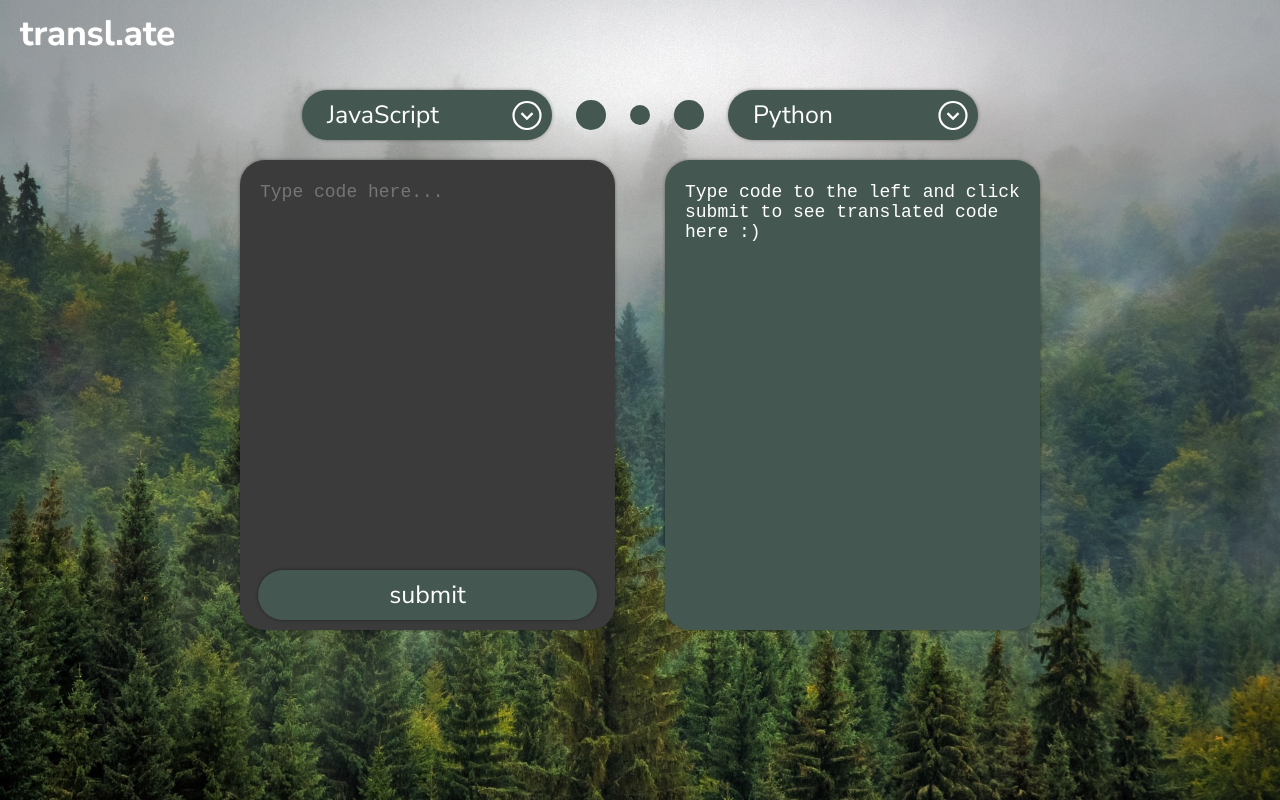
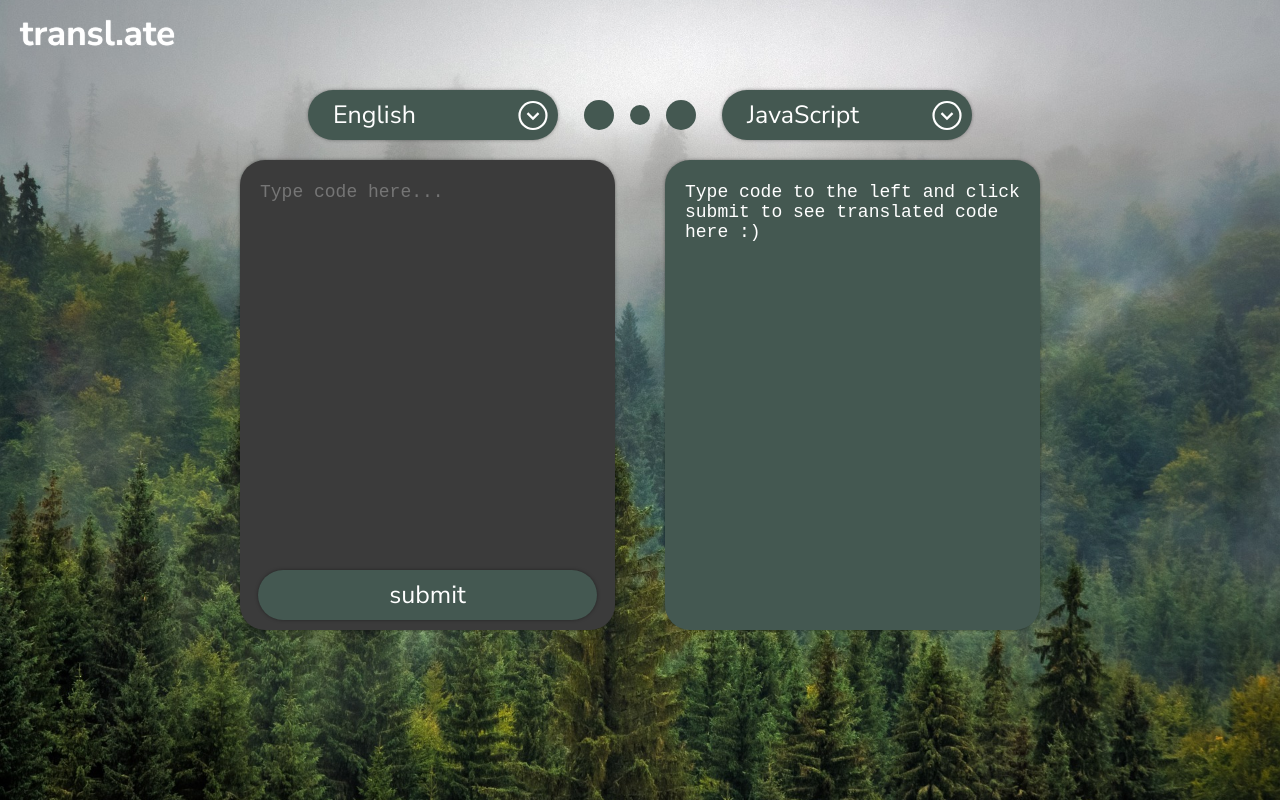
Before and after one commit to mickrueg/transl.ate, a React (Create React App) app: page /app in a window 1280 px wide. Built offline with nearby package versions, Linux system fonts and the light colour scheme.

Commit message:
Set initial language to english and improved focus on submit button

```diff
--- a/src/App.js
+++ b/src/App.js
@@ -14,10 +14,10 @@ function App() {
 
   const [overlay, setOverlay] = useState("");
   const [titlePosition, setTitlePosition] = useState("center");
-  const [fromLanguage,setFromLanguage] = useState("JavaScript");
+  const [fromLanguage,setFromLanguage] = useState("English");
   const [fromInput,setFromInput] = useState("");
   const [fromOpen,setFromOpen] = useState(false)
-  const [toLanguage,setToLanguage] = useState("Python");
+  const [toLanguage,setToLanguage] = useState("JavaScript");
   const [toInput,setToInput] = useState("Type code to the left and click submit to see translated code here :)");
   const [toOpen,setToOpen] = useState(false)
 
@@ -37,7 +37,6 @@ function App() {
         <Routes>
           <Route path="/*" element={<LandingPage />} />
           <Route path="/app" element={<Application />} />
-
         </Routes>
         <Title position={titlePosition}/>
       </AppContext.Provider>
--- a/src/Components/Application/Application.css
+++ b/src/Components/Application/Application.css
@@ -31,7 +31,12 @@
     width: 700px;
     padding: 0 50px;
     display: flex;
-    grid-template-columns: 62px auto 24px auto 24px auto 24px auto 24px auto 62px;
+}
+
+.Language-swap{
+    width: 128px;
+    display: flex;
+    justify-content: space-between;
 }
 
 .Medium-circle{
@@ -49,6 +54,10 @@
     margin: 35px auto;
 }
 
+/* .Language-swap:hover{
+    width: 30px;
+} */
+
 .Code-bar{
     width: 100%;
     height: 100%;
--- a/src/Components/Application/Application.js
+++ b/src/Components/Application/Application.js
@@ -2,7 +2,7 @@ import React, { useContext, useState } from 'react';
 import { AppContext } from '../../AppContext';
 import './Application.css';
 import CodePanel from './Panels/CodePanel';
-import LanguageButton from './Top Bar/LanguageButton.js';
+import LanguageButton from './LanguageButton/LanguageButton.js';
 
 const Application = () => {
 
@@ -33,9 +33,11 @@ const Application = () => {
             <div className='App-center'>
                 <div className='Button-bar'>
                     <LanguageButton language={fromLanguage} options={fromOptions} from open={fromOpen}/>
-                    <div className="Medium-circle"></div>
-                    <div className="Little-circle"></div>
-                    <div className="Medium-circle"></div>
+                    <div className='Language-swap'>
+                        <div className="Medium-circle"></div>
+                        <div className="Little-circle"></div>
+                        <div className="Medium-circle"></div>
+                    </div>
                     <LanguageButton language={toLanguage} options={toOptions} open={toOpen}/>
                 </div>
                 <div className='Code-bar'>
--- a/src/Components/Application/Panels/FromText.css
+++ b/src/Components/Application/Panels/FromText.css
@@ -23,6 +23,6 @@
 }
 
 .fromTextSubmit:focus{
-    outline: auto;
+    box-shadow: 0 0 5px 1px white;
 
 }
```
Also changed, not shown: src/Components/Application/LanguageButton/LanguageButton.css (renamed from src/Components/Application/Top Bar/LanguageButton.css), src/Components/Application/LanguageButton/LanguageButton.js (renamed from src/Components/Application/Top Bar/LanguageButton.js).
